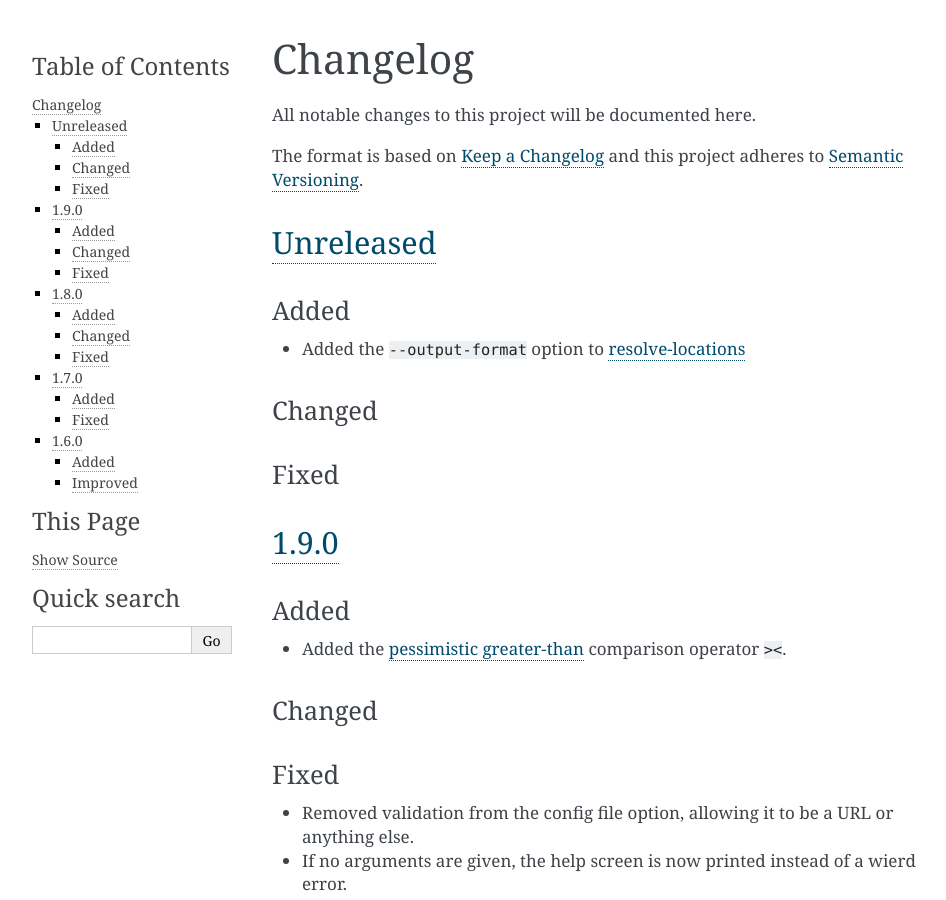
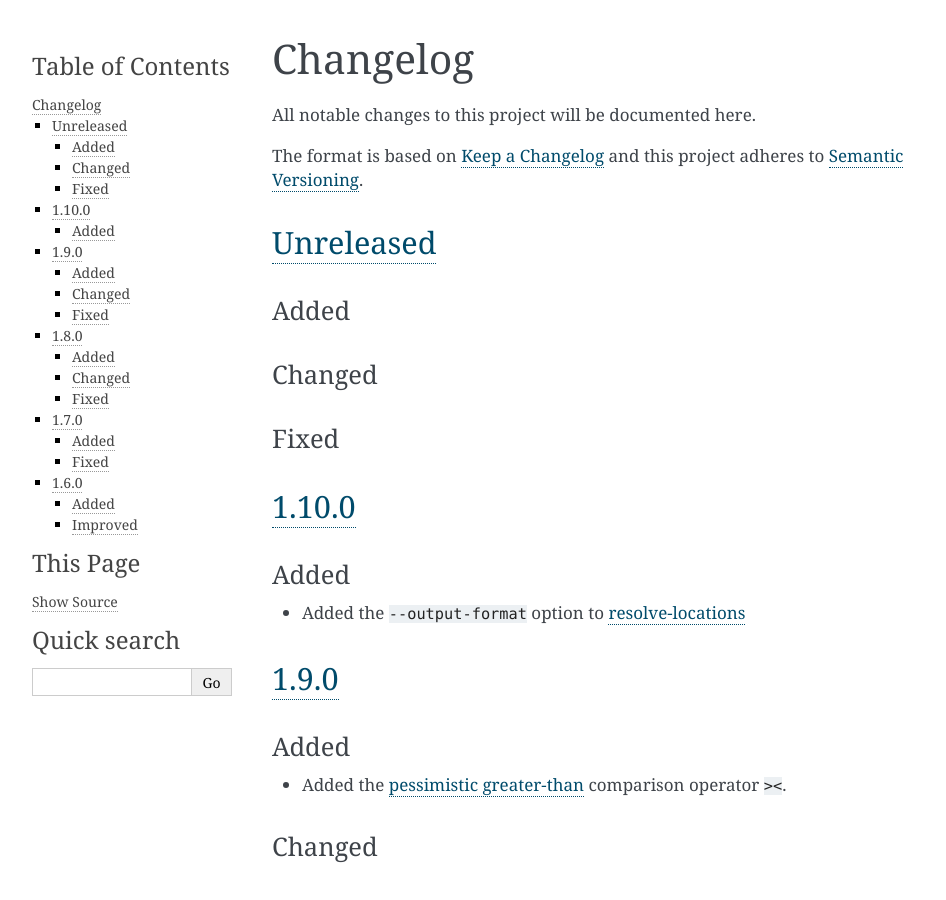
Before and after one commit to djhaskin987/degasolv, a Sphinx documentation site: the page built from docs/changelog.rst, in a window 1280 px wide and 900 px high. Shown: the whole window, without its empty margins (148-1094 px from the left). Built offline with Sphinx 7.4.7, drawn with Linux system fonts in a browser that asks for light colours.

Commit message:
Bump version number

```diff
--- a/docs/changelog.rst
+++ b/docs/changelog.rst
@@ -9,19 +9,27 @@
 .. _Semantic Versioning: http://semver.org/spec/v2.0.0.html
 .. _Keep a Changelog: http://keepachangelog.com/en/1.0.0/
 
+
 `Unreleased`_
+-------------
+
+Added
++++++
+
+Changed
++++++++
+
+Fixed
++++++
+
+
+`1.10.0`_
 -------------
 
 Added
 +++++
 - Added the ``--output-format`` option to :ref:`resolve-locations
   <resolve-locations-options>`
-
-Changed
-+++++++
-
-Fixed
-+++++
 
 `1.9.0`_
 --------
@@ -109,7 +117,8 @@
 - Changed apt reop function from filtering a list to lookup in a map,
   increasing its speed
 
-.. _Unreleased: https://github.com/djhaskin987/degasolv/compare/1.9.0...HEAD
+.. _Unreleased: https://github.com/djhaskin987/degasolv/compare/1.10.0...HEAD
+.. _1.10.0: https://github.com/djhaskin987/degasolv/compare/1.9.0...1.10.0
 .. _1.9.0: https://github.com/djhaskin987/degasolv/compare/1.8.0...1.9.0
 .. _1.8.0: https://github.com/djhaskin987/degasolv/compare/1.7.0...1.8.0
 .. _1.7.0: https://github.com/djhaskin987/degasolv/compare/1.6.0...1.7.0
--- a/docs/conf.py
+++ b/docs/conf.py
@@ -58,9 +58,9 @@
 # built documents.
 #
 # The short X.Y version.
-version = '1.9'
+version = '1.10'
 # The full version, including alpha/beta/rc tags.
-release = '1.9.1'
+release = '1.10.0'
 
 # The language for content autogenerated by Sphinx. Refer to documentation
 # for a list of supported languages.
```
Also changed, not shown: 1 other file.
